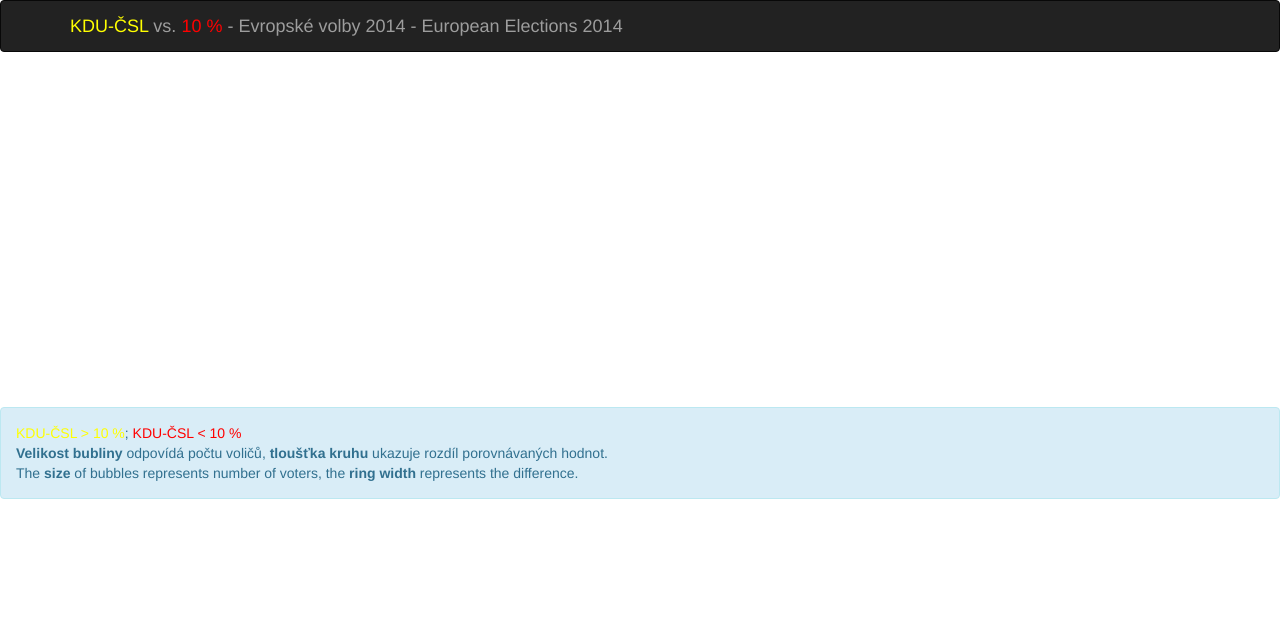
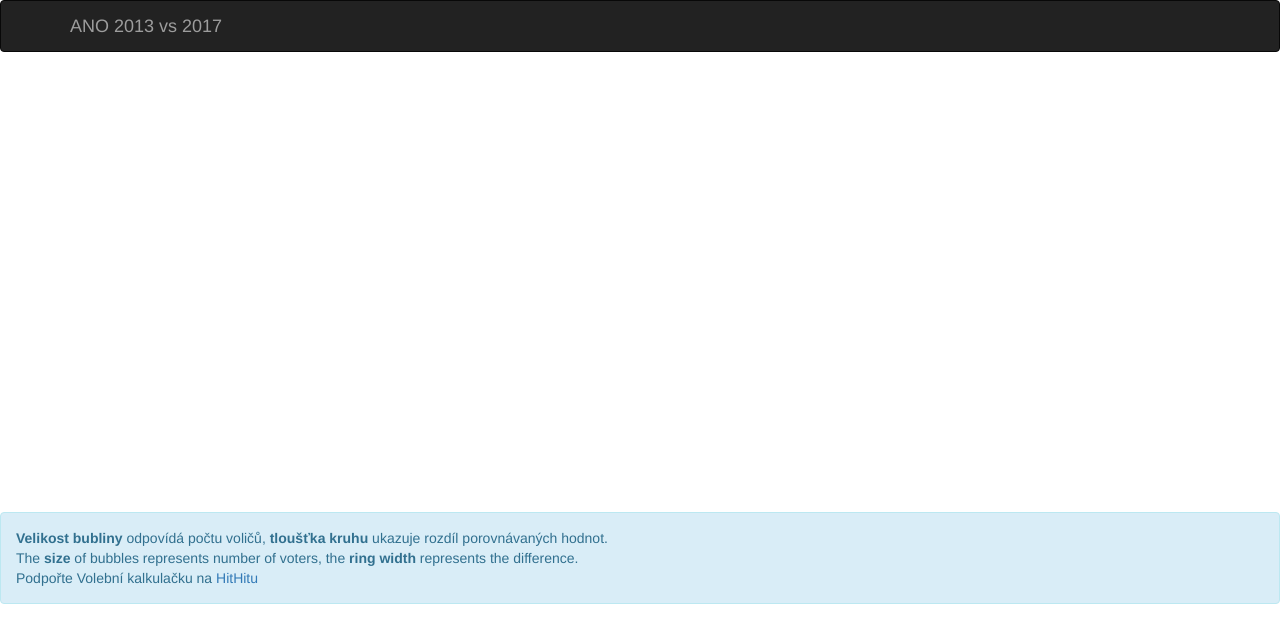
Before and after one commit to kamilgregor1/maps20132017, a plain HTML site: page index.html in a window 1280 px wide. Drawn offline with nearby package versions, Linux system fonts and the light colour scheme; no server answers.

Commit message:
index fix

```diff
--- a/index.html
+++ b/index.html
@@ -2,14 +2,14 @@
 <html>
 <head>
   <meta charset="utf-8">
-  <title>KDU-ČSL vs. 10 %</title>
+  <title>ANO 2013 vs 2017</title>
   <link rel="stylesheet" href="//netdna.bootstrapcdn.com/bootstrap/3.0.2/css/bootstrap.min.css">
   <script src="http://d3js.org/d3.v3.min.js"></script>
   <script src="d3.tip.js"></script>
   <style>
     #chart {
-      height: 325px;/*502*/
-      width: 620px;/*900*/
+      height: 430px;/*502*/
+      width: 820px;/*900*/
       /*border: 1px solid;*/
       background-color: white;
     }
@@ -20,10 +20,10 @@
       stroke: #f00;
     }
     .group1{
-      stroke: yellow;
+      stroke: teal;
     }
     .green {
-      color: yellow;
+      color: teal;
     }
     .red {
       color: #f00;
@@ -64,16 +64,16 @@
   <div class="navbar navbar-inverse" role="navigation">
     <div class="container">
       <div class="navbar-header">
-        <a class="navbar-brand" href="#"><span class="green">KDU-ČSL</span> vs. <span class="red">10 %</span> - Evropské volby 2014 - European Elections 2014</a>
+        <a class="navbar-brand" href="#">ANO 2013 vs 2017</a>
       </div>
     </div>
   </div>
   <!-- chart -->
   <p id="chart"></p>
   <div class="alert alert-info" >
-    <span class="green">KDU-ČSL &gt 10 %</span>; <span class="red">KDU-ČSL &lt 10 %</span><br>
     <strong>Velikost bubliny</strong> odpovídá počtu voličů, <strong>tloušťka kruhu</strong> ukazuje rozdíl porovnávaných hodnot.<br>
-    The <strong>size</strong> of bubbles represents number of voters, the <strong>ring width</strong> represents the difference.
+    The <strong>size</strong> of bubbles represents number of voters, the <strong>ring width</strong> represents the difference.<br>
+	Podpořte Volební kalkulačku na <a href = "https://www.hithit.com/cs/project/4067/volebni-kalkulacka-on-steroids">HitHitu</a>
   </div>
 
   <script type="text/javascript">
@@ -86,9 +86,9 @@
       'latMax': 51.023,
       'max_population': 45000,
       'max_size': 50,
-      'file': 'epcz_kdu-csl_10_2014.json',
-      'height': 325,
-      'width': 620,
+      'file': 'ano.json',
+      'height': 430,
+      'width': 820,
     };
 	// Chart dimensions.
 	var margin = {top: 10, right: 0, bottom: 0, left: 30},
@@ -108,7 +108,7 @@
 
     /* Initialize tooltip */
     tip = d3.tip().attr('class', 'd3-tip').html(function(d) {
-      return '<span class="stronger">' + d.title + '</span><br><br>KDU-ČSL: ' + d.votes1 + '<br>10 %: ' + d.votes2;
+      return '<span class="stronger">' + d.title + '</span><br><br>2017: ' + d.votes1 + '<br>2013: ' + d.votes2;
     });
 
 // Create the SVG container and set the origin.
```
